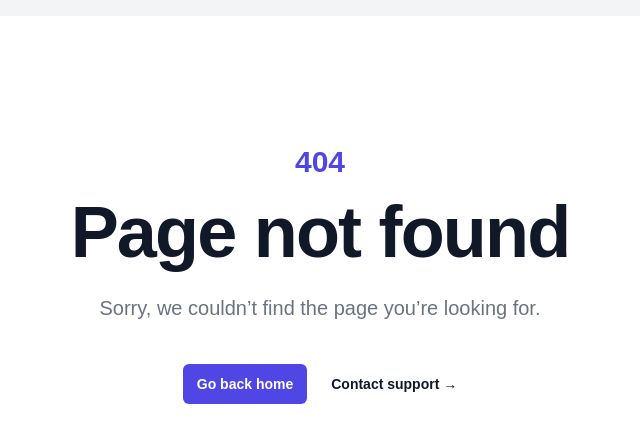
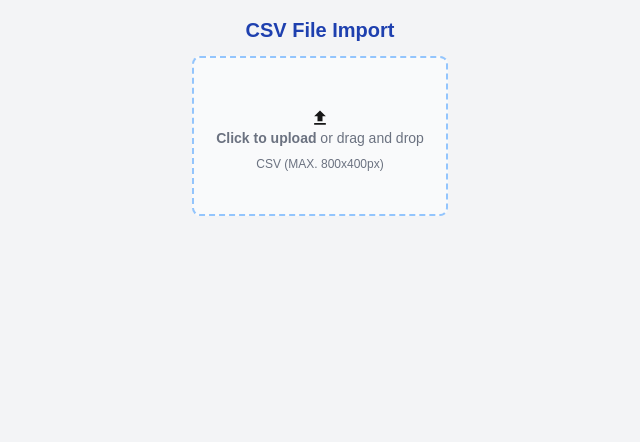
Before and after one commit to ajay-appsfactor/NextJS-Dashboard, a Next.js app: page /csv in a window 1280 px wide. Before the commit this address had no page. Shown: the top 442 px of the page, without its empty margins (320-960 px from the left). Built offline with nearby package versions, Linux system fonts and the light colour scheme.

Commit message:
csv file upload

```diff
--- a/src/app/control-panel/page.js
+++ b/src/app/control-panel/page.js
@@ -9,6 +9,10 @@ import {
 import { IoSearchOutline } from "react-icons/io5";
 import { MdOutlineNightlightRound } from "react-icons/md";
 import { LuBell } from "react-icons/lu";
+import { MdFileUpload } from "react-icons/md";
+1;
+import { GrDocumentCsv } from "react-icons/gr";
+
 import Link from "next/link";
 
 import Invoice from "./components/invoice";
@@ -35,9 +39,14 @@ const navItems = [
     path: "/invoice",
   },
   {
-    icon: <FaRegFileAlt />,
+    icon: <MdFileUpload />,
     name: "Upload Image",
     path: "/upload",
+  },
+  {
+    icon: <GrDocumentCsv />,
+    name: "CSV Import",
+    path: "/csv",
   },
 ];
 
--- /dev/null
+++ b/src/app/csv/page.js
@@ -0,0 +1,79 @@
+"use client";
+
+import { useState } from "react";
+import { MdUpload } from "react-icons/md";
+
+export default function CSV() {
+  const [csvData, setCsvData] = useState([]);
+
+  const handleFileUpload = (e) => {
+    const file = e.target.files[0];
+    console.log(file);
+
+    if (!file.name.endsWith(".csv")) {
+      throw new Error("Please upload a CSV file.");
+    }
+
+    const reader = new FileReader();
+    reader.onload = (e) => {
+      const text = e.target.result;
+      const rows = text.split("\n").map((row) => row.split(","));
+      setCsvData(rows);
+    };
+    console.log(reader);
+    reader.readAsText(file);
+  };
+  return (
+    <div>
+      <h2 className="text-center text-xl mb-3 font-semibold text-blue-800">
+        CSV File Import
+      </h2>
+
+      <div className="flex items-center justify-center mb-8">
+        <div className=" w-64">
+          <label
+            htmlFor="dropzone-file"
+            className="flex flex-col items-center justify-center w-full h-40 border-2 border-blue-300 border-dashed rounded-lg cursor-pointer bg-gray-50"
+          >
+            <div className="flex flex-col items-center justify-center pt-5 pb-3">
+              <MdUpload className="text-xl" />
+              <p className="mb-2 text-sm text-gray-500 dark:text-gray-400">
+                <span className="font-semibold">Click to upload</span> or drag
+                and drop
+              </p>
+              <p className="text-xs text-gray-500 dark:text-gray-400">
+                CSV (MAX. 800x400px)
+              </p>
+            </div>
+            <input
+              id="dropzone-file"
+              type="file"
+              accept=".csv"
+              className="hidden"
+              onChange={handleFileUpload}
+            />
+          </label>
+        </div>
+      </div>
+
+      {csvData.length > 0 && (
+        <table className="overflow-x-auto w-full border border-gray-200 text-left text-sm sm:text-base rounded">
+          <tbody>
+            {csvData.map((row, index) => (
+              <tr
+                key={index}
+                className="border-t odd:bg-white even:bg-gray-100"
+              >
+                {row.map((cell, cellIndex) => (
+                  <td key={cellIndex} className="p-3 text-sm">
+                    {cell}
+                  </td>
+                ))}
+              </tr>
+            ))}
+          </tbody>
+        </table>
+      )}
+    </div>
+  );
+}
```
Also changed, not shown: ajay.txt, task.txt.
